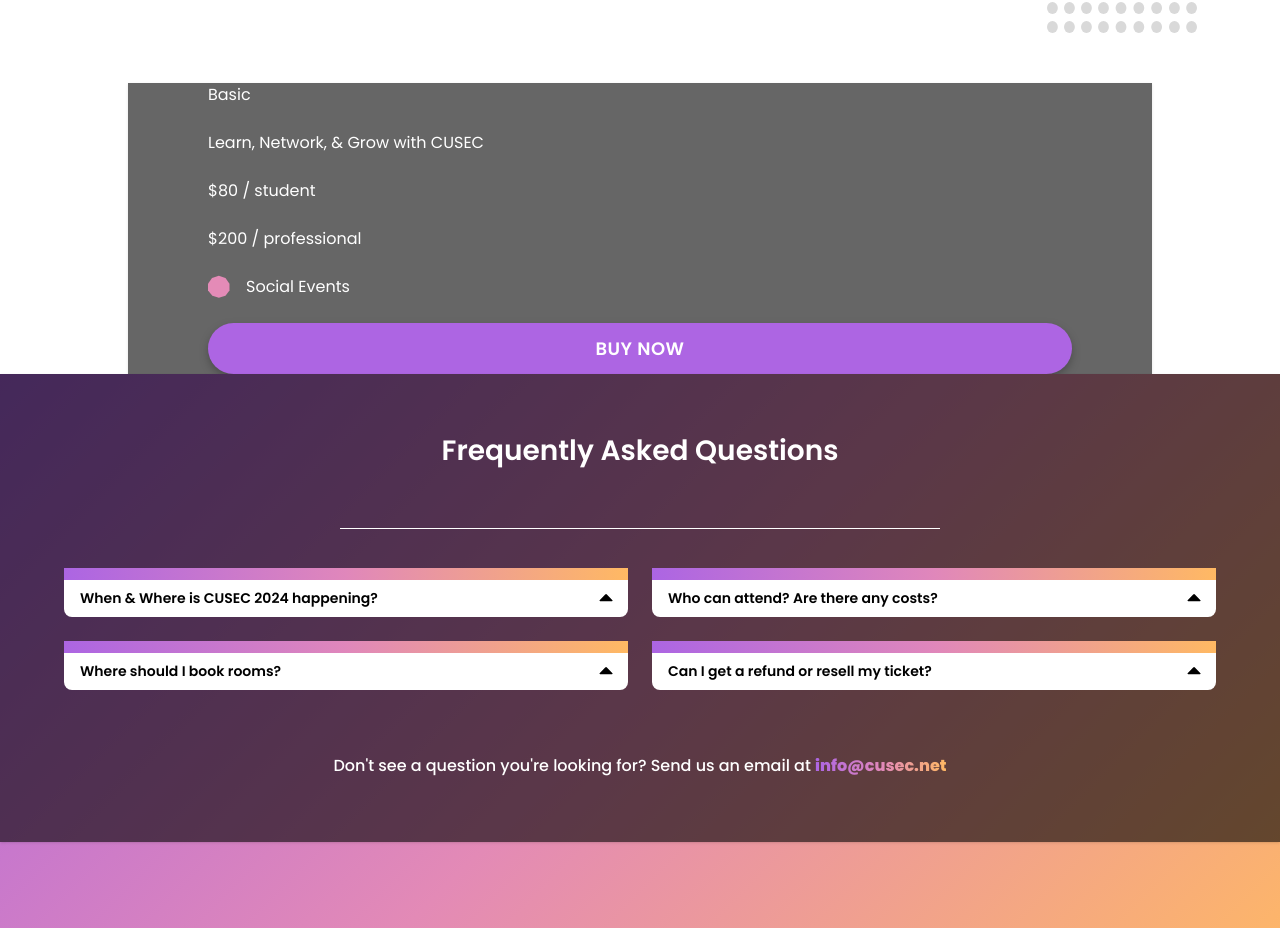
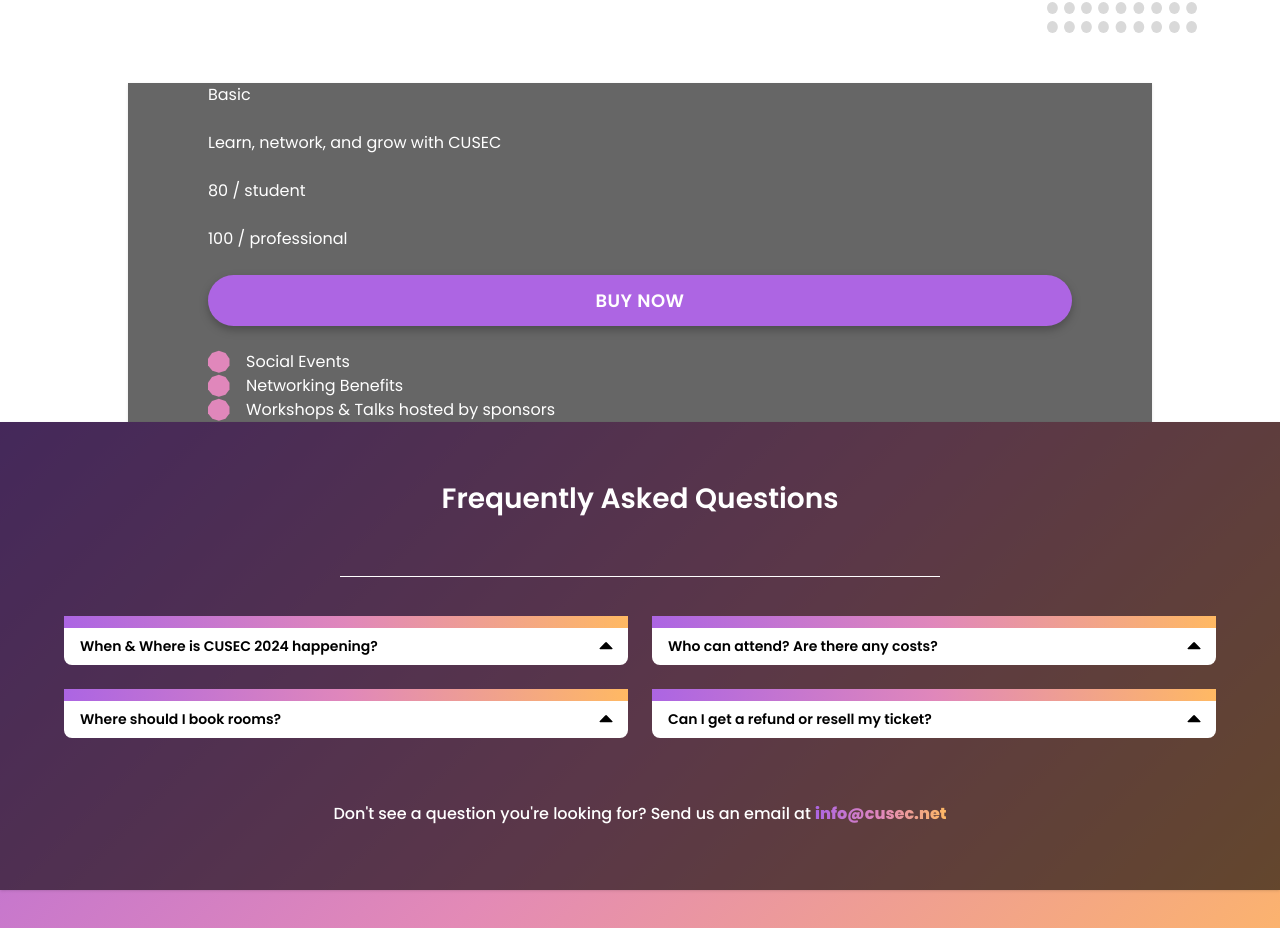
Before and after one commit to cusec/2024, a Next.js app: page / in a window 1280 px wide. Shown: the part 2816-3744 px from the top of the page. Built offline with nearby package versions, Linux system fonts and the light colour scheme.

Commit message:
refactor: Pass in ticket info as props

```diff
--- a/src/components/Landing Page/TicketCard.tsx
+++ b/src/components/Landing Page/TicketCard.tsx
@@ -1,36 +1,66 @@
+import Link from "next/link";
 
-export default function TicketCard() {
+type TicketCardProps = {
+  title: string;
+  description: string;
+  studentPrice: number;
+  professionalPrice: number;
+  features: string[];
+  buttonLink: string;
+  themeColor: string;
+};
+
+export default function TicketCard({
+  title,
+  description,
+  studentPrice,
+  professionalPrice,
+  features,
+  buttonLink,
+  themeColor,
+}: TicketCardProps) {
   return (
     <section className="bg-black bg-opacity-60 shadow mx-auto px-20 text-white space-y-6 flex flex-col">
-      <h3>Basic</h3>
-      <p>Learn, Network, & Grow with CUSEC</p>
+      <h3>{title}</h3>
+      <p>{description}</p>
       <p>
-        <span>$80{"  "}</span>/{"  "}student
+        <span>
+          {studentPrice}
+          {"  "}
+        </span>
+        /{"  "}student
       </p>
       <p>
-        <span>$200{"  "}</span>/{"  "}professional
+        <span>
+          {professionalPrice}
+          {"  "}
+        </span>
+        /{"  "}professional
       </p>
+      <Link className="drop-shadow-[0_4px_4px_rgba(0,0,0,0.25)] bg-[#AD65E3] px-5 md:px-20 py-3 mt-3 md:mt-6 text-center rounded-full uppercase text-[18px] font-semibold text-white tracking-wide transition ease-in-out duration-500 hover:scale-110 hover:bg-goldenApricot hover:text-white" href={buttonLink}>
+        Buy Now
+      </Link>
       <ul>
-        <li className="flex align-center">
+        {features.map((feature, index) => (
+          <li key={index} className="flex align-center">
             <span className="pr-4">
               <svg
                 width="22"
                 height="23"
                 viewBox="0 0 22 23"
                 xmlns="http://www.w3.org/2000/svg"
+                className={themeColor === 'roseQuartz' ? 'fill-roseQuartz' : 'fill-goldenApricot'}
               >
                 <path
                   d="M4.35654 20.7689L10.8486 22.7606L17.4689 20.7689L21.4837 15.4162V8.73579L17.4689 3.00969L10.8486 0.769043L4.01485 3.00969L0 8.73579V15.4162L4.35654 20.7689Z"
-                fill="#E48BB7"
+                  // fill="#E48BB7"
                 />
               </svg>
             </span>
-          Social Events
+            {feature}
           </li>
+        ))}
       </ul>
-      <button className="drop-shadow-[0_4px_4px_rgba(0,0,0,0.25)] bg-[#AD65E3] px-5 md:px-20 py-3 mt-3 md:mt-6 text-center rounded-full uppercase text-[18px] font-semibold text-white tracking-wide transition ease-in-out duration-500 hover:scale-110 hover:bg-goldenApricot hover:text-white">
-        Buy Now
-      </button>
     </section>
   );
 }
--- a/src/components/Landing Page/Tickets.tsx
+++ b/src/components/Landing Page/Tickets.tsx
@@ -29,9 +29,20 @@ export default function Sponsor() {
       </span>
 
       <div>
-        <TicketCard/>
+        <TicketCard
+          title={"Basic"}
+          description={"Learn, network, and grow with CUSEC"}
+          studentPrice={80}
+          professionalPrice={100}
+          features={[
+            "Social Events",
+            "Networking Benefits",
+            "Workshops & Talks hosted by sponsors",
+          ]}
+          buttonLink="/"
+          themeColor="roseQuartz"
+        />
       </div>
-
     </div>
   );
 }
```
Lines whose indentation alone changed are shown as unchanged.
